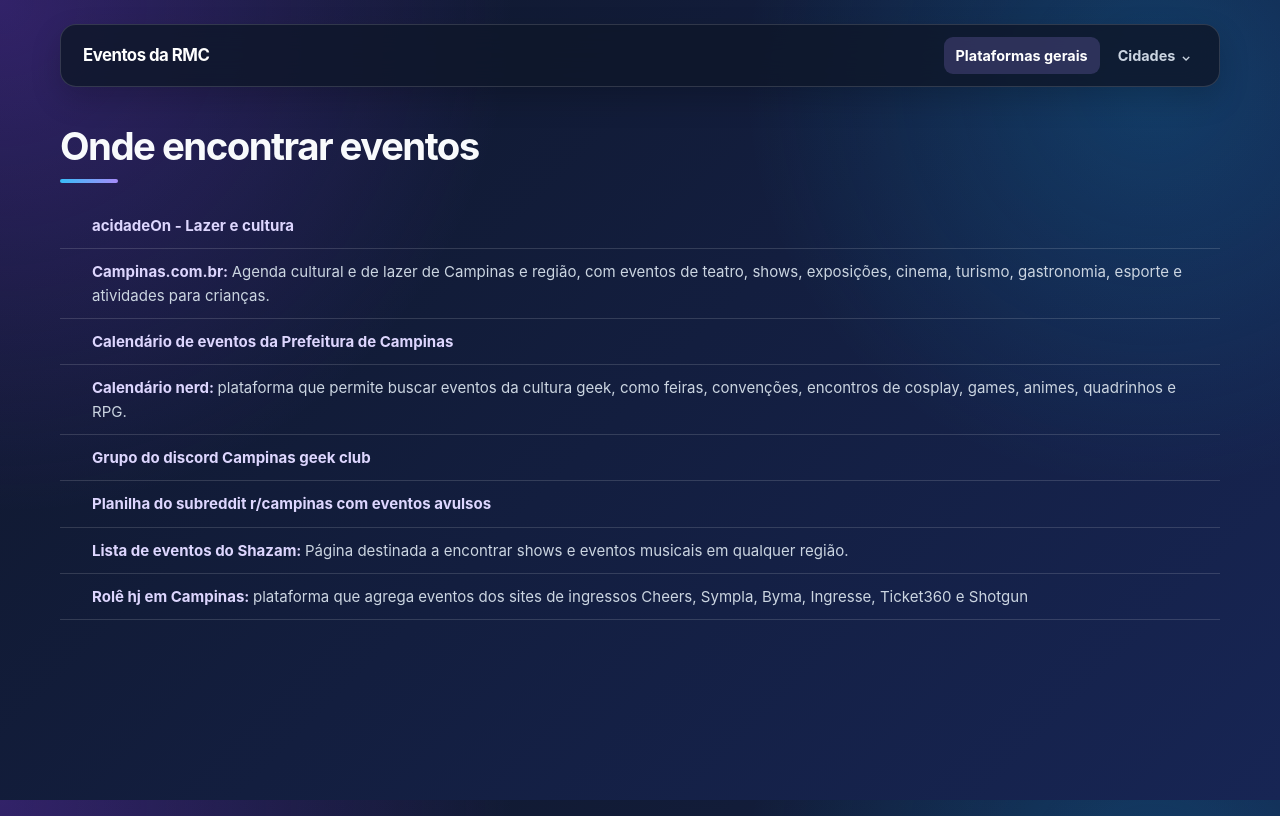
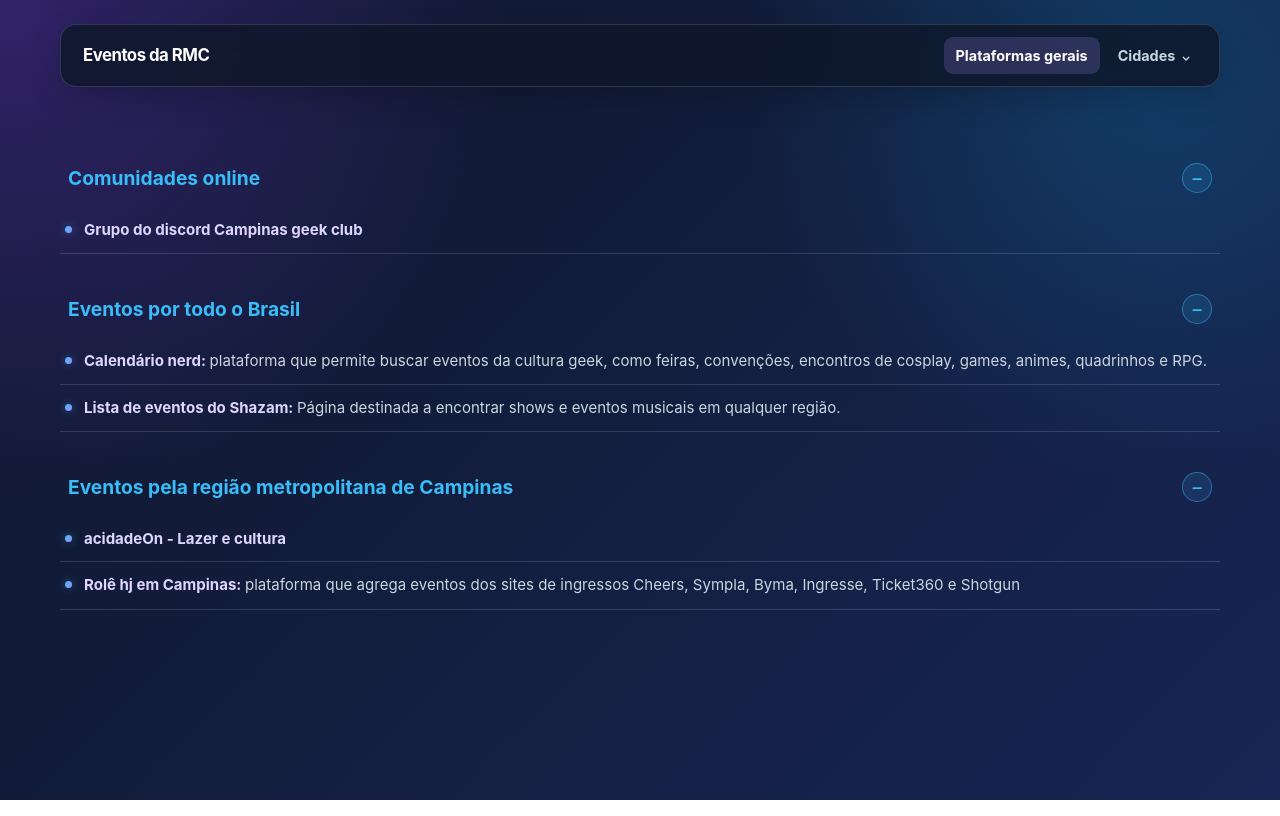
Before and after one commit to campinas-eventos/campinas-eventos.github.io, a Next.js app: page / in a window 1280 px wide. Built offline with nearby package versions, Linux system fonts and the light colour scheme.

Commit message:
reorganiza página inicial

```diff
--- a/CriarEventos.tsx
+++ b/CriarEventos.tsx
@@ -2,12 +2,16 @@
 import Evento from "@/dtos/Evento";
 import Categoria from "@/dtos/Categoria";
 
-export default function criarEventos(cidade: string, eventos: Map<string, ItemLista[]>): React.ReactNode {
+export default function criarEventos(
+    titulo: string,
+    eventos: Map<string, ItemLista[]>,
+    itemExpandido: boolean = false
+): React.ReactNode {
     return <main>
-        <h2>Eventos em {cidade}</h2>
+        {titulo !== "" ? <h2>{titulo}</h2> : null}
 
         {Array.from(eventos.entries()).map(([titulo, itens]) => (
-            <details key={titulo} className="lista-recolhivel">
+            <details key={titulo} className="lista-recolhivel" open={itemExpandido}>
                 <summary>{titulo}</summary>
                 <ul className="lista-eventos">
                     {itens.map((item) => {
--- a/app/page.tsx
+++ b/app/page.tsx
@@ -1,56 +1,43 @@
+import ItemLista from "@/dtos/ItemLista";
+import Evento from "@/dtos/Evento";
+import criarEventos from "@/CriarEventos";
+
+const eventos: Map<string, ItemLista[]> = new Map()
+
+eventos.set("Comunidades online", [
+  new Evento(
+      "Grupo do discord Campinas geek club",
+      "",
+      "https://discord.com/invite/f8upUKhgw9"
+  ),
+]);
+
+eventos.set("Eventos por todo o Brasil", [
+  new Evento(
+      "Calendário nerd: ",
+      "plataforma que permite buscar eventos da cultura geek, como feiras, convenções, encontros de cosplay, games, animes, quadrinhos e RPG.",
+      "https://calendarionerd.com.br/"
+  ),
+  new Evento(
+      "Lista de eventos do Shazam: ",
+      "Página destinada a encontrar shows e eventos musicais em qualquer região.",
+      "https://www.shazam.com/pt-br/events/campinas-sp-brasil"
+  ),
+]);
+
+eventos.set("Eventos pela região metropolitana de Campinas", [
+  new Evento(
+      "acidadeOn - Lazer e cultura",
+      "",
+      "https://www.acidadeon.com/campinas/lazer-e-cultura/"
+  ),
+  new Evento(
+      "Rolê hj em Campinas: ",
+      "plataforma que agrega eventos dos sites de ingressos Cheers, Sympla, Byma, Ingresse, Ticket360 e Shotgun",
+      "https://rolehjemcampinas.pages.dev/"
+  ),
+])
+
 export default function Home() {
-  return (
-      <main>
-        <h2>Onde encontrar eventos</h2>
-
-        <ul>
-          <li>
-            <a href="https://www.acidadeon.com/campinas/lazer-e-cultura/">
-              acidadeOn - Lazer e cultura
-            </a>
-          </li>
-          <li>
-            <a href="https://campinas.com.br/agenda/">
-              Campinas.com.br:&nbsp;
-            </a>
-            Agenda cultural e de lazer de Campinas e região, com eventos de teatro, shows, exposições, cinema,
-            turismo, gastronomia, esporte e atividades para crianças.
-          </li>
-          <li>
-            <a href="https://www.campinas.sp.gov.br/eventos">
-              Calendário de eventos da Prefeitura de Campinas
-            </a>
-          </li>
-          <li>
-            <a href="https://calendarionerd.com.br/">
-              Calendário nerd:&nbsp;
-            </a>
-            plataforma que permite buscar eventos da cultura geek, como feiras, convenções, encontros de cosplay,
-            games, animes, quadrinhos e RPG.
-          </li>
-          <li>
-            <a href="https://discord.com/invite/f8upUKhgw9">
-              Grupo do discord Campinas geek club
-            </a>
-          </li>
-          <li>
-            <a href="https://docs.google.com/spreadsheets/d/1Y7Nv2kODGop2JYyEM0qkn0OVnW51VU_hL3HIsqwi1oA">
-              Planilha do subreddit r/campinas com eventos avulsos
-            </a>
-          </li>
-          <li>
-            <a href="https://www.shazam.com/pt-br/events/campinas-sp-brasil">
-              Lista de eventos do Shazam:&nbsp;
-            </a>
-            Página destinada a encontrar shows e eventos musicais em qualquer região.
-          </li>
-          <li>
-            <a href="https://rolehjemcampinas.pages.dev/">
-              Rolê hj em Campinas:&nbsp;
-            </a>
-            plataforma que agrega eventos dos sites de ingressos Cheers, Sympla, Byma, Ingresse, Ticket360 e Shotgun
-          </li>
-        </ul>
-      </main>
-  );
+  return criarEventos("", eventos, true)
 }
```
Also changed, not shown: app/campinas/page.tsx (+10 -0 lines).
